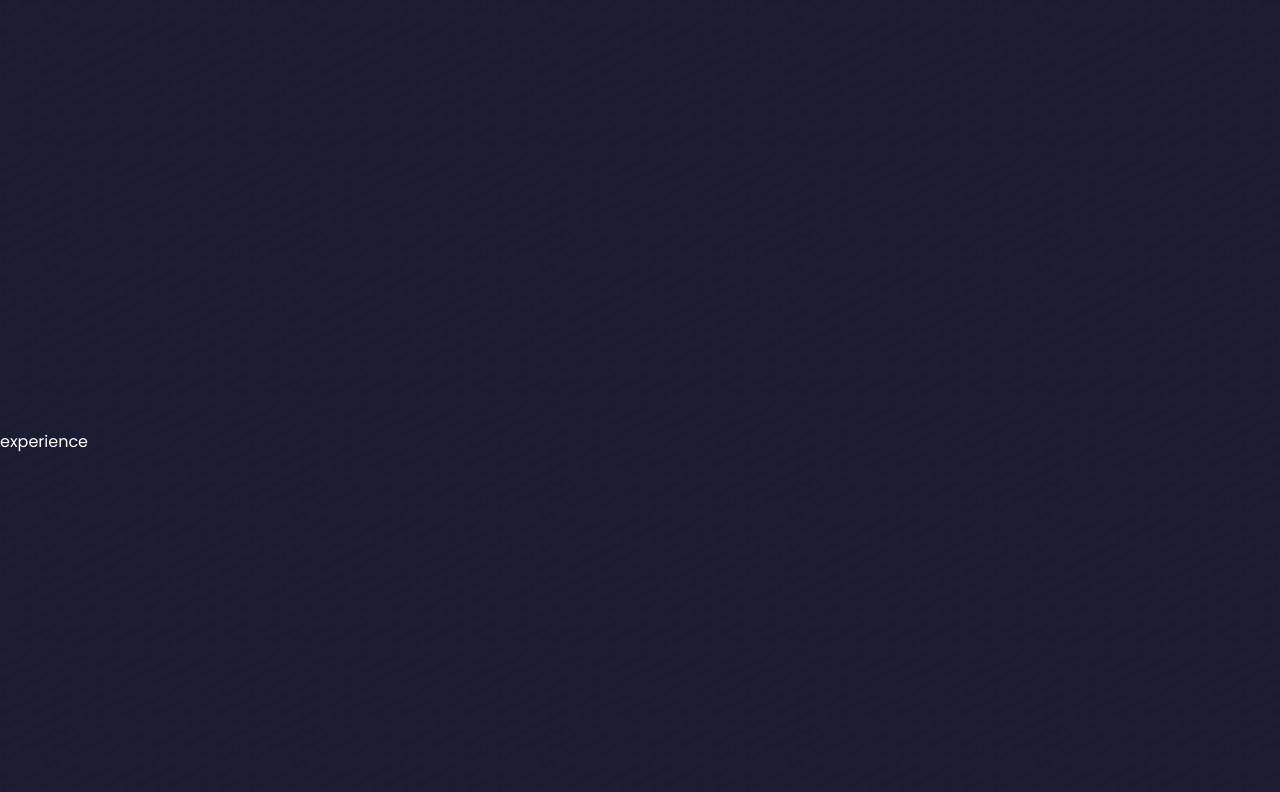
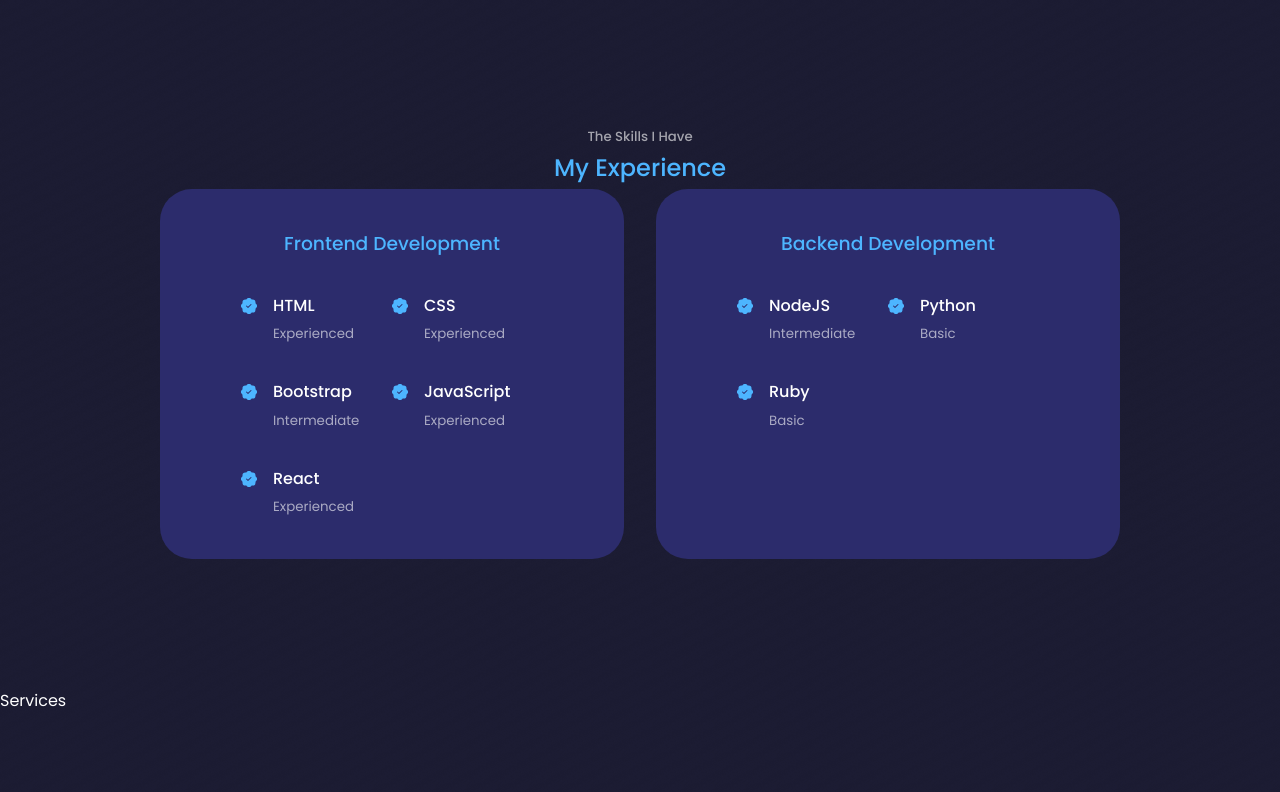
Before and after one commit to Creature-03/CC-dev-portfolio, a React (Create React App) app: page / in a window 1280 px wide. Shown: the part 1428-2220 px from the top of the page. Built offline with nearby package versions, Linux system fonts and the light colour scheme.

Commit message:
created experience section

```diff
--- a/src/components/experience/Experience.jsx
+++ b/src/components/experience/Experience.jsx
@@ -1,9 +1,83 @@
 import React from 'react'
 import './experience.css'
+import {BsPatchCheckFill} from 'react-icons/bs'
 
 const experience = () => {
   return (
-    <section id='experience'>experience</section>
+    <section id='experience'>
+      <h5>The Skills I Have</h5>
+      <h2>My Experience</h2>
+      <div className="container experienceContainer">
+        {/* Front End */}
+        <div className="experienceFrontend">
+          <h3>Frontend Development</h3>
+          <div className="experienceContent">
+            <article className='experienceDetails'>
+              <BsPatchCheckFill className='experienceDetailsIcon'/>
+              <div>
+                <h4>HTML</h4>
+                <small className='text-light'>Experienced</small>
+              </div>
+            </article>
+            <article className='experienceDetails'>
+              <BsPatchCheckFill className='experienceDetailsIcon'/>
+              <div>
+                <h4>CSS</h4>
+                <small className='text-light'>Experienced</small>
+              </div>
+            </article>
+            <article className='experienceDetails'>
+              <BsPatchCheckFill className='experienceDetailsIcon'/>
+              <div>
+                <h4>Bootstrap</h4>
+                <small className='text-light'>Intermediate</small>
+              </div>
+            </article>
+            <article className='experienceDetails'>
+              <BsPatchCheckFill className='experienceDetailsIcon'/>
+              <div>
+                <h4>JavaScript</h4>
+                <small className='text-light'>Experienced</small>
+              </div>
+            </article>
+            <article className='experienceDetails'>
+              <BsPatchCheckFill className='experienceDetailsIcon'/>
+              <div>
+                <h4>React</h4>
+                <small className='text-light'>Experienced</small>
+              </div>
+            </article>
+          </div>
+        </div>
+        {/* Back End */}
+        <div className="experienceBackend">
+        <h3>Backend Development</h3>
+          <div className="experienceContent">
+          <article className='experienceDetails'>
+              <BsPatchCheckFill className='experienceDetailsIcon'/>
+              <div>
+                <h4>NodeJS</h4>
+                <small className='text-light'>Intermediate</small>
+              </div>
+            </article>
+          <article className='experienceDetails'>
+              <BsPatchCheckFill className='experienceDetailsIcon'/>
+              <div>
+                <h4>Python</h4>
+                <small className='text-light'>Basic</small>
+              </div>
+            </article>
+          <article className='experienceDetails'>
+              <BsPatchCheckFill className='experienceDetailsIcon'/>
+              <div>
+                <h4>Ruby</h4>
+                <small className='text-light'>Basic</small>
+              </div>
+            </article>
+          </div>
+        </div>
+      </div>
+    </section>
   )
 }
 
--- a/src/components/experience/experience.css
+++ b/src/components/experience/experience.css
@@ -0,0 +1,73 @@
+.experienceContainer{
+    display: grid;
+    grid-template-columns: 1fr 1fr;
+    gap: 2rem;
+}
+
+.experienceContainer > div {
+    background: var(--color-bg-variant);
+    padding: 2.4rem 5rem;
+    border-radius: 2rem;
+    border: 1px solid transparent;
+    transition: var(--transition);
+}
+
+.experienceContainer > div:hover{
+    background: transparent;
+    border-color: var(--color-primary-variant);
+    cursor: default;
+}
+
+.experienceContainer > div h3 {
+    text-align: center;
+    margin-bottom: 2rem;
+    color: var(--color-primary);
+}
+
+.experienceContent{
+    display: grid;
+    grid-template-columns: 1fr 1fr;
+    row-gap: 2rem;
+}
+
+.experienceDetails{
+    display: flex;
+    gap: 1rem;
+}
+
+.experienceDetailsIcon{
+    margin-top: 6px;
+    color: var(--color-primary);
+}
+
+/* Media Queries */
+
+/* Medium devices */
+@media screen and (max-width: 1024px) {
+    .experienceContainer{
+        grid-template-columns: 1fr;
+    }
+
+    .experienceContainer > div {
+        width: 80%;
+        padding: 2rem;
+        margin: 0 auto;
+    }
+
+    .experienceContent{
+        padding: 1rem;
+    }
+}
+
+/* Small devices */
+
+@media screen and (max-width: 600px) {
+    .experienceContainer{
+        gap: 1rem;
+    }
+
+    .experienceContainer > div {
+        width: 100%;
+        padding: 2rem 1rem;
+    }
+}
--- a/src/index.css
+++ b/src/index.css
@@ -58,7 +58,6 @@
 
 section {
     margin-top: 8rem;
-    height: 100vh;
 }
 
 section > h2,
```
